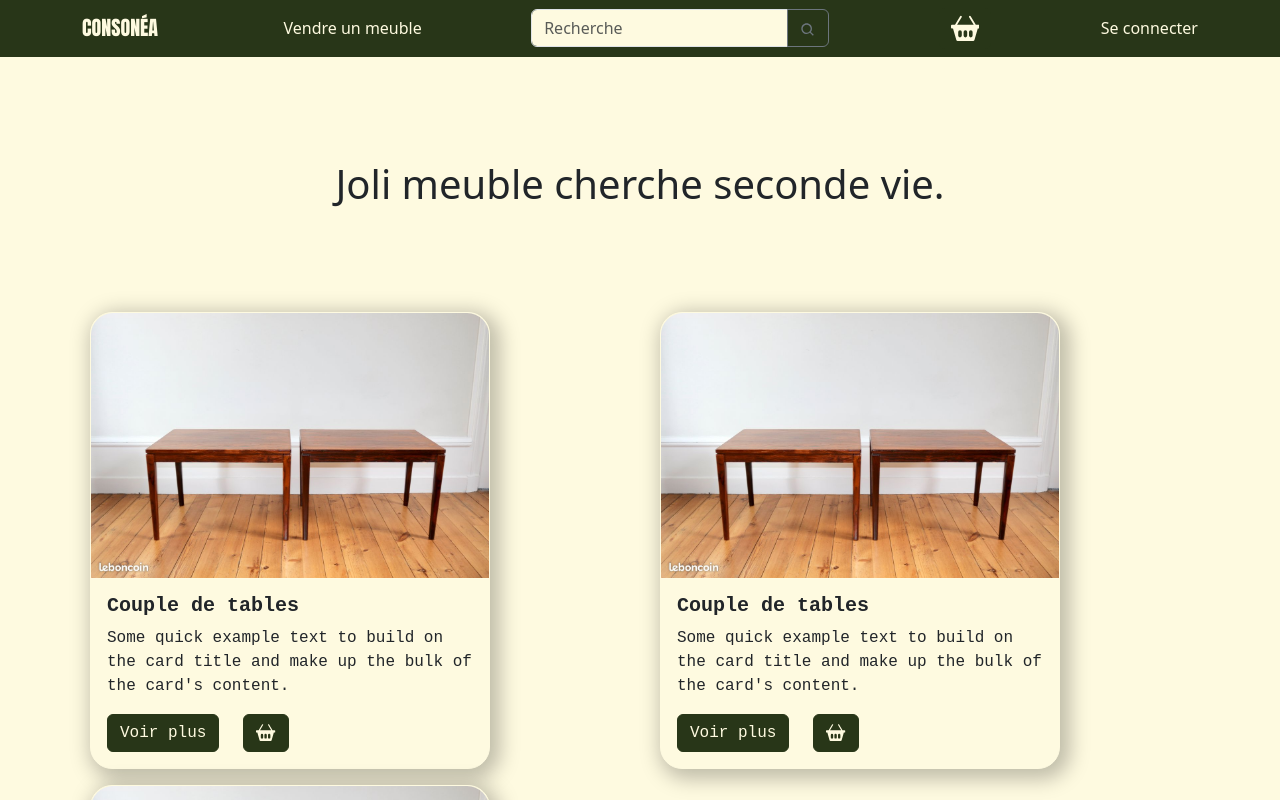
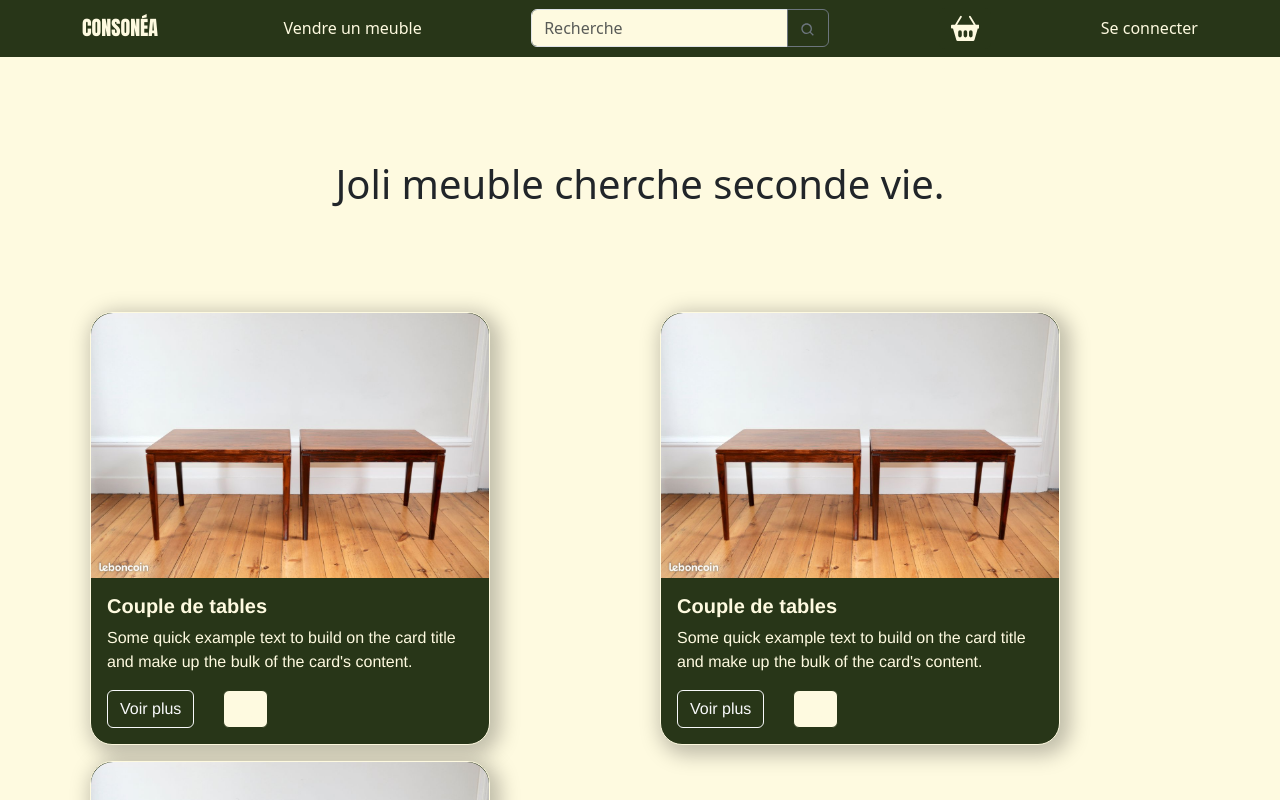
Before and after one commit to adatechschool/projet-collectif-site-e-commerce-de-mobilier-Consonea, a React (Create React App) app in the folder client/: page / in a window 1280 px wide. Shown: the top 800 px of the page. Built offline with nearby package versions, Linux system fonts and the light colour scheme.

Commit message:
changement de bouton pour avoir un certain effet hover

```diff
--- a/client/src/components/Article.js
+++ b/client/src/components/Article.js
@@ -6,20 +6,20 @@ import { BsFillBasket2Fill } from "react-icons/bs";
 function Article() {
 
   const buttonStyle = {
-    color: '#FEFAE0', // couleur du texte
+    color: '#283618', // couleur du texte
     borderColor: '#283618', // couleur de la bordure en format hexadécimal
-    backgroundColor: '#283618', // couleur de fond transparente
+    backgroundColor: '#FEFAE0', // couleur de fond transparente
   };
 
   const cardStyle = {
-    backgroundColor: '#FEFAE0',
+    backgroundColor: '#283618',
     borderRadius: '22px',
     borderColor: '#FEFAE0',
     boxShadow: '5px 5px 20px 5px rgba(0, 0, 0, 0.25)',
     width: '25rem',
     marginTop: '3rem',
     margin: '0.5rem',
-    fontFamily: 'Courier New',
+    fontFamily: 'Helvetica',
   };
 
   return (
@@ -29,13 +29,14 @@ function Article() {
     <Card style={cardStyle}>
       <Card.Img style={{ borderRadius: '22px 22px 0 0' }} src={tableBasse} />
       <Card.Body>
-        <Card.Title style={{fontWeight:'bold'}}>Couple de tables</Card.Title>
-        <Card.Text>
+        <Card.Title style={{fontWeight:'bold',color:"#FEFAE0"}}>Couple de tables</Card.Title>
+        <Card.Text style={{color:"#FEFAE0"}}>
           Some quick example text to build on the card title and make up the
           bulk of the card's content.
         </Card.Text>
-        <Button style={buttonStyle}>Voir plus</Button>
-        <Button style={buttonStyle} className='ms-4'> <BsFillBasket2Fill style={{ fontSize: "1.2em", color: "#FEFAE0" }} /></Button>
+        <Button variant="outline-light">Voir plus</Button>{' '}
+        {/* <Button style={buttonStyle}>Voir plus</Button> */}
+        <Button style={buttonStyle} className='ms-4'> <BsFillBasket2Fill style={{ fontSize: "1.2em", color: "#FEFAE0" }}  /></Button>
       </Card.Body>
     </Card>
 
--- a/client/src/components/Basket.js
+++ b/client/src/components/Basket.js
@@ -22,10 +22,10 @@ function Basket() {
       {/* ici on utilise des Offcanvas, composants React qui surgissent au premier plan lorsque on clique sur un bouton */}
       <Offcanvas show={show} onHide={handleClose} placement="end"  style={{backgroundColor: "#FEFAE0"}}>
         <Offcanvas.Header closeButton>
-          <Offcanvas.Title>Purchases</Offcanvas.Title>
+          <Offcanvas.Title>Votre panier</Offcanvas.Title>
         </Offcanvas.Header>
         <Offcanvas.Body>
-          Votre panier
+          Articles mis dans le panier du/de la client.e
         </Offcanvas.Body>
       </Offcanvas>
     </>
```
Also changed, not shown: 2 other files (tests, documents, lock files or other folders).
